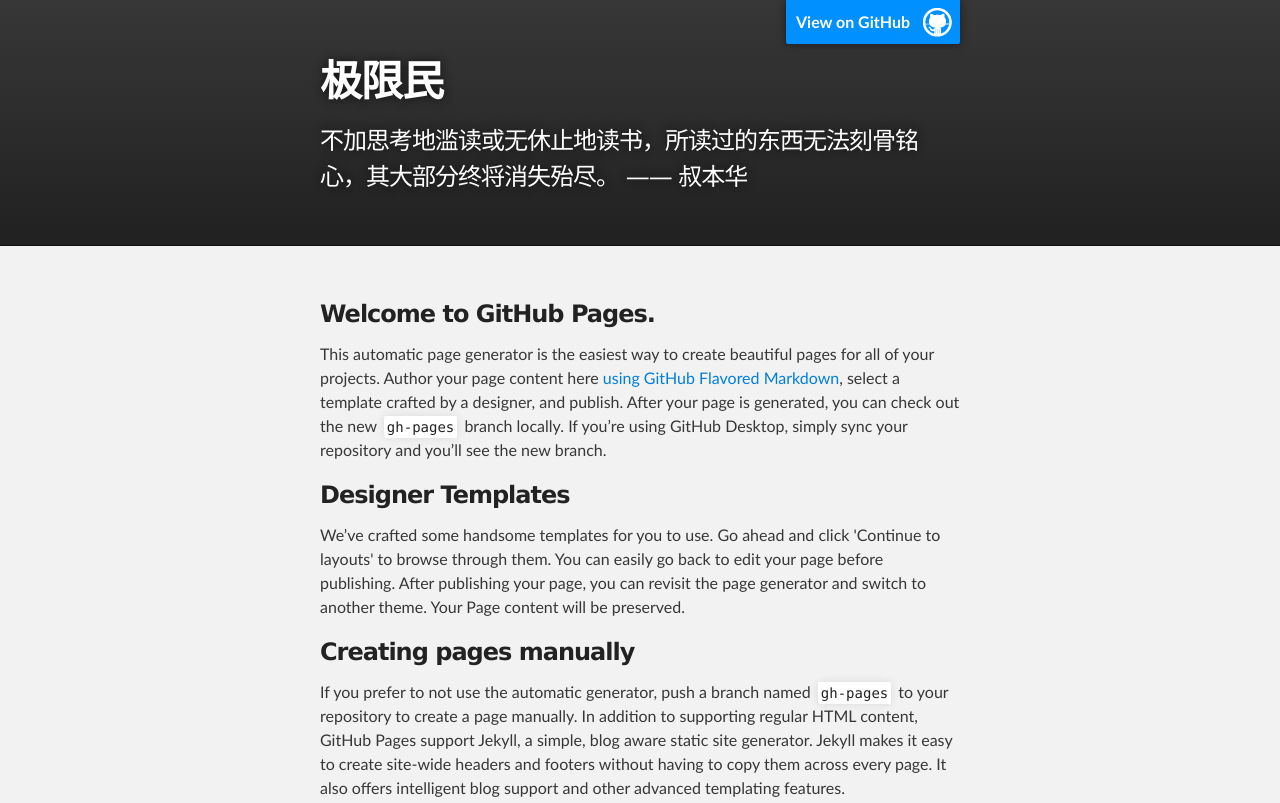
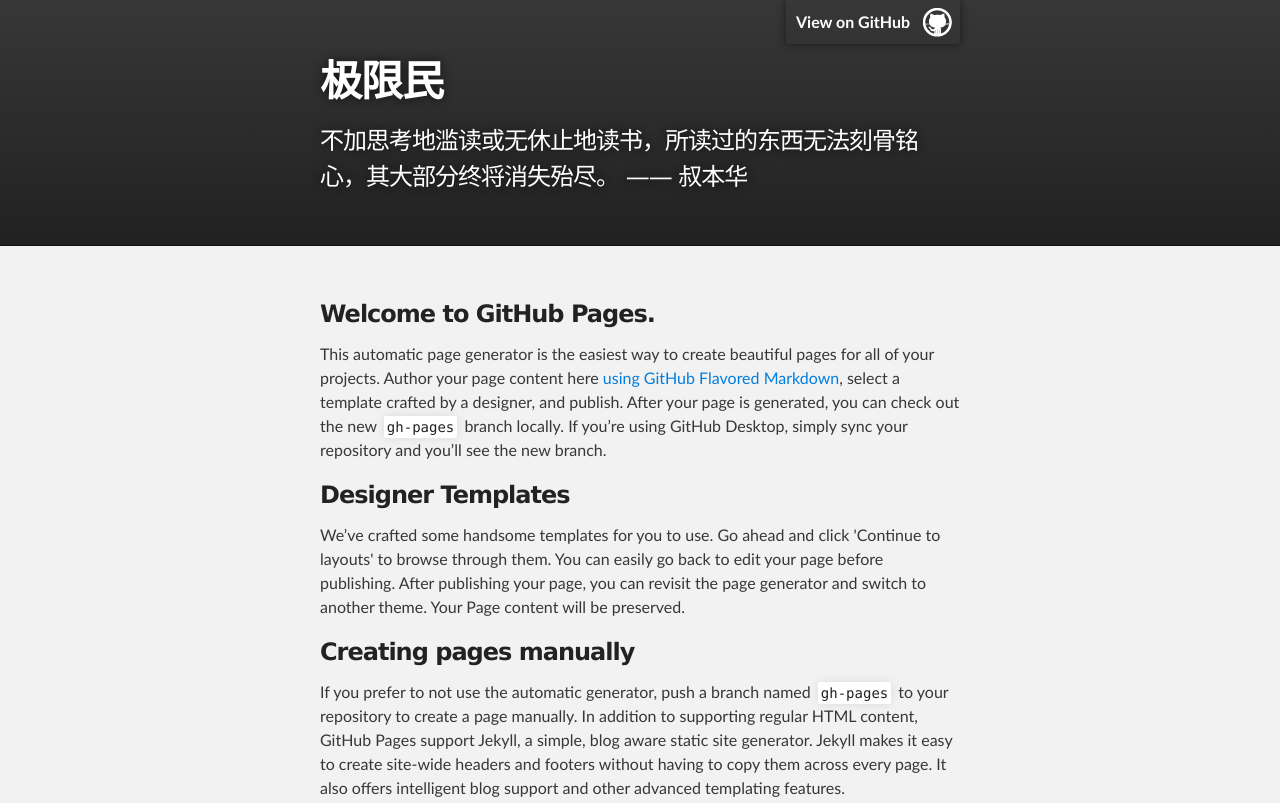
Before and after one commit to kevinsoho/kevinsoho.github.io, a plain HTML site: page index.html in a window 1280 px wide. Shown: the top 803 px of the page. Drawn offline with Linux system fonts and the light colour scheme.

Commit message:
修改图标颜色

```diff
--- a/stylesheets/stylesheet.css
+++ b/stylesheets/stylesheet.css
@@ -279,7 +279,7 @@ Full-Width Styles
   z-index: 10;
   padding: 10px 50px 10px 10px;
   color: #fff;
-  background: url('../images/blacktocat.png') #0090ff no-repeat 95% 50%;
+  background: url('../images/blacktocat.png')  no-repeat 95% 50%;
   font-weight: 700;
   box-shadow: 0 0 10px rgba(0,0,0,.5);
   border-bottom-left-radius: 2px;
```
